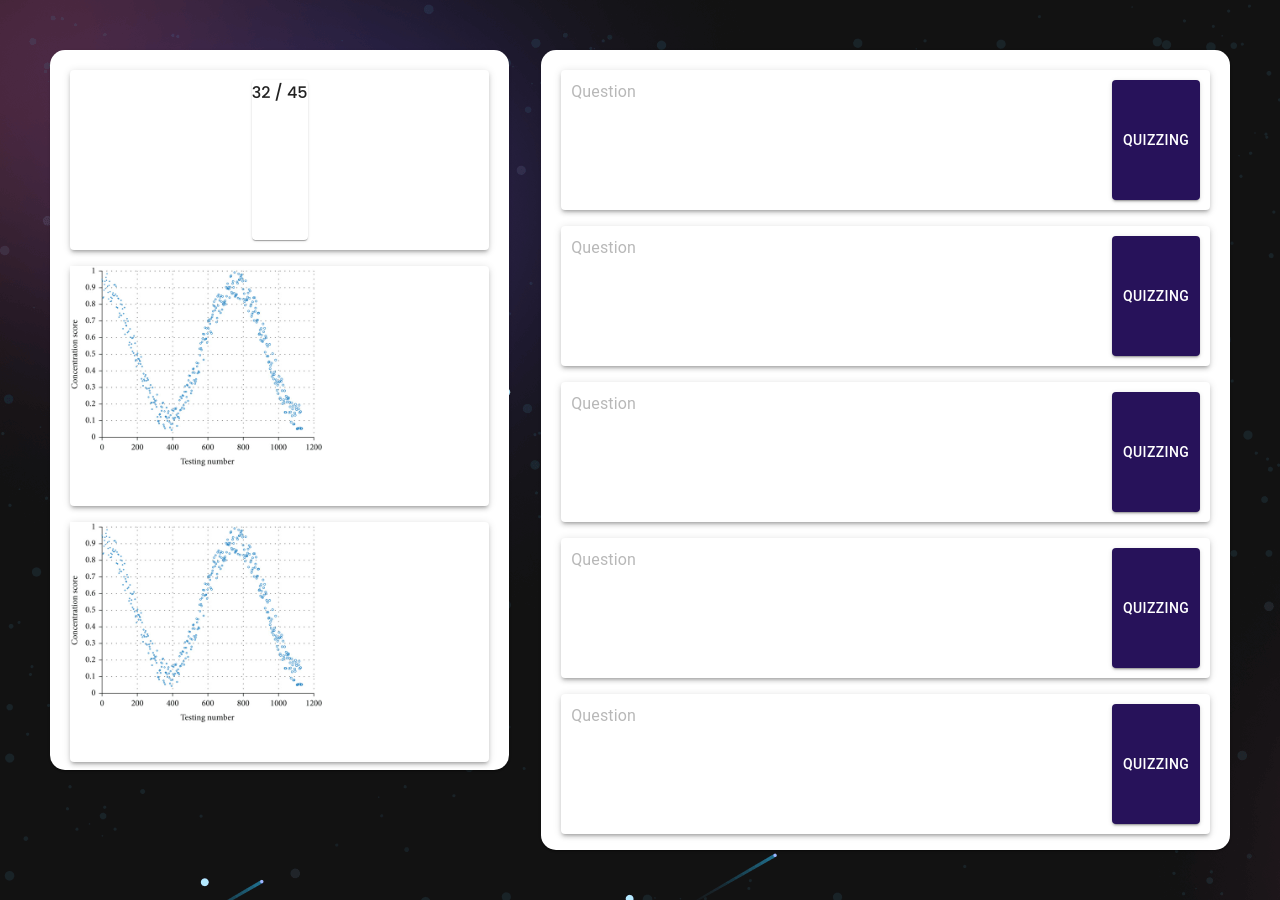
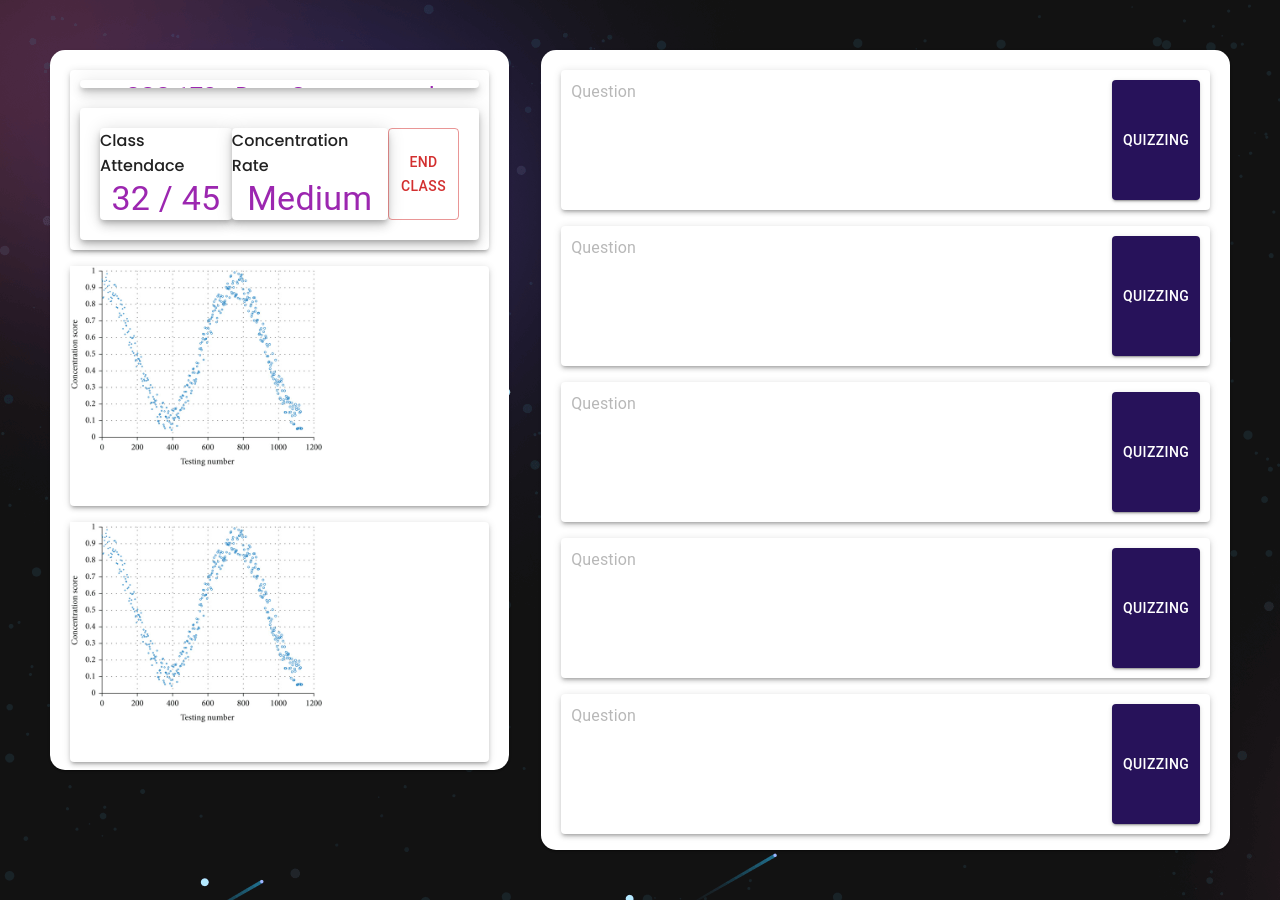
Before and after one commit to VietRocHack/EduVision, a React (Create React App) app: page /teacher in a window 1280 px wide. Built offline with nearby package versions, Linux system fonts and the light colour scheme.

Commit message:
Hoang Le: update Student

```diff
--- a/src/components/Quiz.css
+++ b/src/components/Quiz.css
@@ -59,5 +59,5 @@ button {
 }
 
 button:hover:not(:disabled) {
-    background-color: grey;
+    background-color: rgb(248, 203, 203);
 }
--- a/src/components/Quiz.js
+++ b/src/components/Quiz.js
@@ -59,7 +59,7 @@ const Timer = styled.div`
 
 const AnswerButton = styled.button`
   background-color: ${({ answeredCorrectly, correct }) =>
-    answeredCorrectly ? (correct ? "green" : "red") : "inherit"};
+    answeredCorrectly ? (correct ? "lightgreen" : "orange") : "inherit"};
 `;
 
 const Quiz = () => {
@@ -214,7 +214,7 @@ const Quiz = () => {
                     ))}
                   </div>
                   {timeUp ? (
-                    <Timer style={{ marginLeft: "265px", marginBottom: "100px", color: "black", fontSize: "35px" }}>Time's up</Timer>
+                    <Timer style={{ marginLeft: "250px", marginBottom: "100px", color: "black", fontSize: "35px" }}>Time's up</Timer>
                   ) : (
                     <Timer style={{ marginLeft: "265px", marginBottom: "100px", color: "black", fontSize: "35px" }}>{formatTime(timer)}</Timer>
                   )}
--- a/src/pages/Teacher.js
+++ b/src/pages/Teacher.js
@@ -9,55 +9,8 @@ import graph from "../assets/graphs.png";
 const Teacher = () => {
   return (
     <>
-    {/* <Grid
-      container
-      spacing={4}
-      sx={{backgroundColor: "black", backgroundImage: `url(${backgroundImage})`, justifyContent: "center", padding: "50px"}}
-    >
-      <Grid item xs={12} sm={6} md={3}>
-        <Card sx={{height: "90vh", borderRadius: "15px"}}>
-          <Grid container direction="column" padding="20px">
-            <Paper sx={{ marginBottom: 2, height: "20vh" }} elevation={3}>Class Attendance</Paper>
-            <Paper sx={{ marginBottom: 2, height: "30vh" }} elevation={3}>Class Concentration</Paper>
-            <Paper sx={{ marginBottom: 2, height: "30vh" }} elevation={3}>Hard Concepts / Confusion Rate</Paper>
-
-          </Grid>
-        </Card>
-      </Grid>
-
-      <Grid item xs={12} sm={6} md={7}>
-        <Card sx={{height: "100%", borderRadius: "15px"}}>
-          <Grid container direction="column" padding="20px">
-            <Paper sx={{ marginBottom: 3, height: "15vh", display: "flex", justifyContent: "space-between", alignContent: "center", padding: "10px"}} elevation={3}>
-              <Typography>Question</Typography>
-              <Button variant="contained" sx={{width: "15%"}}>Quizzing</Button>
-            </Paper>
-            <Paper sx={{ marginBottom: 3, height: "15vh", display: "flex", justifyContent: "space-between", alignContent: "center", padding: "10px"}} elevation={3}>
-              <Typography>Question</Typography>
-              <Button variant="contained" sx={{width: "15%"}}>Quizzing</Button>
-            </Paper>
-            <Paper sx={{ marginBottom: 3, height: "15vh", display: "flex", justifyContent: "space-between", alignContent: "center", padding: "10px"}} elevation={3}>
-              <Typography>Question</Typography>
-              <Button variant="contained" sx={{width: "15%"}}>Quizzing</Button>
-            </Paper>
-            <Paper sx={{ marginBottom: 3, height: "15vh", display: "flex", justifyContent: "space-between", alignContent: "center", padding: "10px"}} elevation={3}>
-              <Typography>Question</Typography>
-              <Button variant="contained" sx={{width: "15%"}}>Quizzing</Button>
-            </Paper>
-            <Paper sx={{ marginBottom: 3, height: "15vh", display: "flex", justifyContent: "space-between", alignContent: "center", padding: "10px"}} elevation={3}>
-              <Typography>Question</Typography>
-              <Button variant="contained" sx={{width: "15%"}}>Quizzing</Button>
-            </Paper>
-
-          </Grid>
-        </Card>
-      </Grid>
-
-
-    </Grid> */}
-
     <Stack
-      direction="row" // or "column" depending on your layout needs
+      direction="row"
       spacing={4}
       sx={{
         backgroundColor: "black",
@@ -68,13 +21,29 @@ const Teacher = () => {
     >
       <Card sx={{height: "90vh", borderRadius: "15px", width: "40%"}}>
         <Stack direction="column" spacing={2} sx={{padding: "20px"}}>
-          <Paper sx={{ marginBottom: 2, height: "20vh", padding: "10px", display: "flex", justifyContent: "space-around", fontFamily: 'Poppins, sans-serif', fontWeight: "500"}} elevation={3}>
-            <Card xs={{minWidth: "50%", alignItems: "center"}}>
-              32 / 45
+
+          <Paper sx={{ marginBottom: 2, height: "20vh", padding: "10px", display: "flex", flexDirection: "column", fontFamily: 'Poppins, sans-serif', fontWeight: "500"}} elevation={3}>
+            <Card elevation={6} sx={{marginBottom: "20px"}}>
+              <Typography variant="h5" color="secondary" sx={{textAlign: "center"}}>CSC 172 - Data Structure and Algorithms</Typography>
             </Card>
 
+            <Paper elevation={6} sx={{display: "flex", flexDirection: "row", justifyContent: "space-around", padding: "20px"}}>
+              <Card xs={{alignItems: "center", textAlign: "center"}} elevation={6}>
+                Class Attendace
+                <br/>
+                <Typography variant="h4" color="secondary" sx={{textAlign: "center"}}>32 / 45</Typography>
+              </Card>
+              <Card xs={{alignItems: "center", textAlign: "center"}} elevation={6}>
+                Concentration Rate
+                <br/>
+                <Typography variant="h4" color="secondary" sx={{textAlign: "center"}}>Medium</Typography>
+              </Card>
+              <Button variant="outlined" color="error" sx={{width: "20%", "&:hover": {backgroundColor: "white", borderColor: "red", color: "red"}}}>
+                End Class
+              </Button>
+            </Paper>
+          </Paper>
 
-          </Paper>
           <Paper sx={{ marginBottom: 2, height: "30vh" }} elevation={3}>
             <img src={graph} style={{ animation: "none", maxWidth: "60%" }}/>
           </Paper>
```
